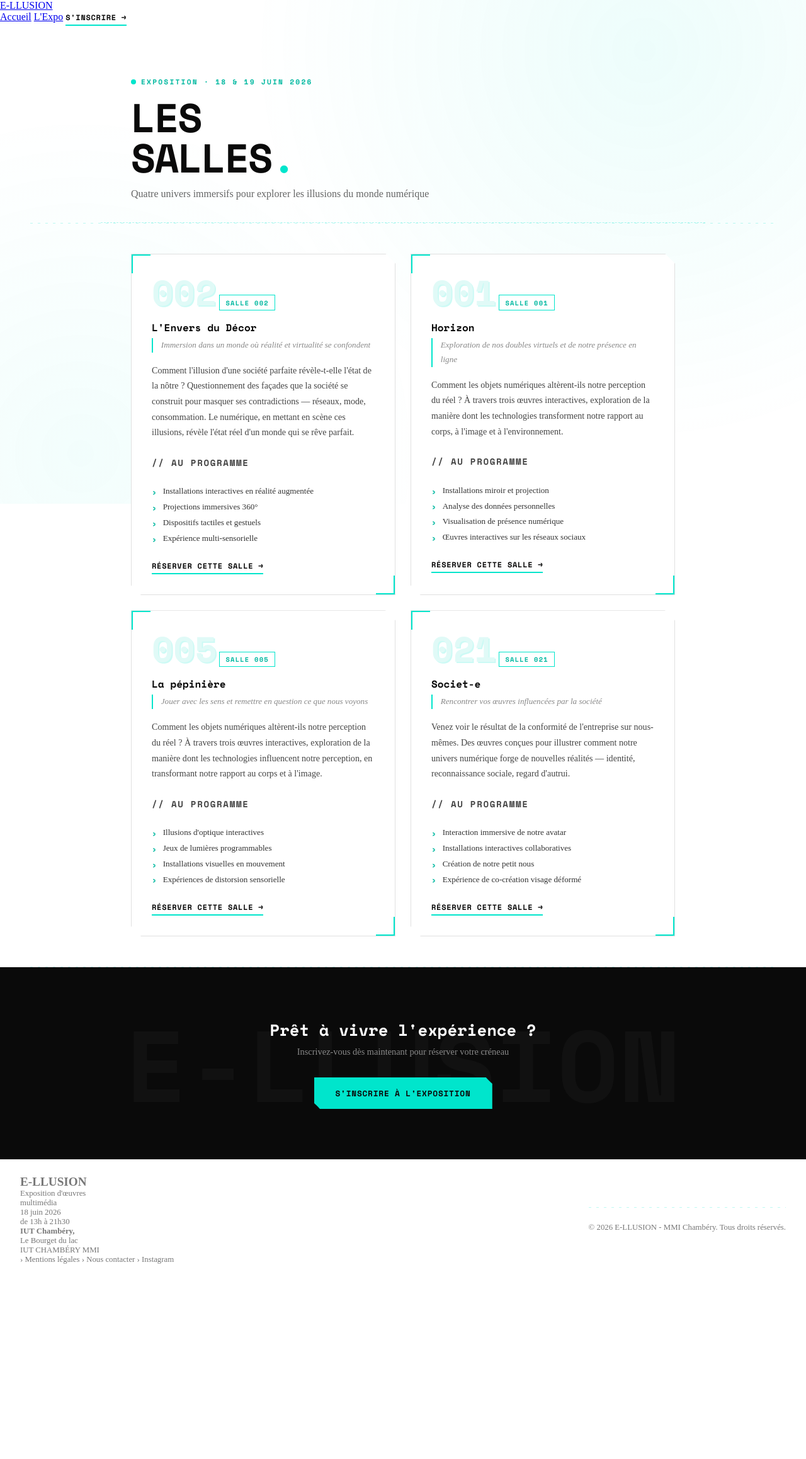
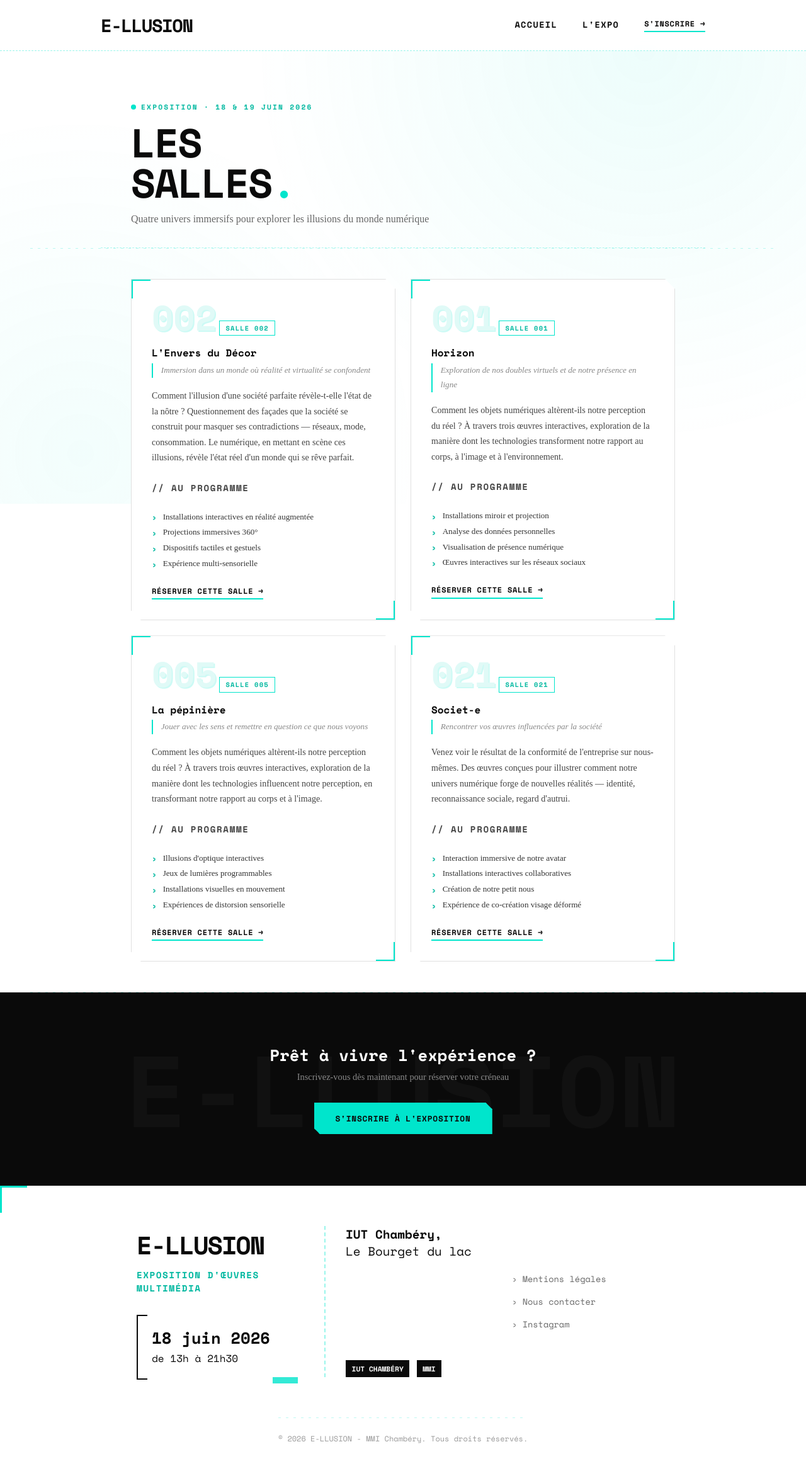
Before and after one commit to Blablacar-alt/SAE.203_2.0, a PHP site: page /salles.php in a window 1280 px wide. Shown: the whole page at 63% size. Before the commit the page ends 2007 px from the top, so only its background shows below. Run offline with PHP 8.4, Linux system fonts and the light colour scheme.

Commit message:
Ajout code style sur le nav et footer

```diff
--- a/style.css
+++ b/style.css
@@ -835,3 +835,238 @@ body {
   .section-title::after { left: 50%; transform: translateX(-50%); }
   .hero-buttons { flex-direction: column; width: 100%; max-width: 260px; gap: 1rem; }
 }
+/* ==========================================
+   ── NAVIGATION (nav.php) ──
+   ========================================== */
+.main-nav {
+  position: sticky;
+  top: 0;
+  z-index: 9999;
+  background: rgba(255, 255, 255, 0.95);
+  backdrop-filter: blur(8px);
+  border-bottom: 1px dashed rgba(0, 229, 204, 0.4);
+  padding: 1.2rem 3rem;
+}
+
+.nav-container {
+  max-width: 960px;
+  margin: 0 auto;
+  display: flex;
+  justify-content: space-between;
+  align-items: center;
+}
+
+.nav-logo {
+  font-family: 'Space Mono', monospace;
+  font-size: 1.8rem;
+  font-weight: 700;
+  color: var(--ink);
+  text-decoration: none;
+  letter-spacing: -0.05em;
+  position: relative;
+  transition: color 0.3s ease;
+}
+
+/* Animation Glitch au survol du logo */
+.nav-logo:hover {
+  color: var(--cyan-dark);
+  animation: glitch-anim 0.3s infinite alternate;
+}
+
+@keyframes glitch-anim {
+  0% { transform: translate(0) skew(0deg); text-shadow: 2px 0 var(--cyan); }
+  20% { transform: translate(-2px, 1px) skew(-2deg); text-shadow: -2px 0 var(--ink); }
+  40% { transform: translate(2px, -1px) skew(2deg); text-shadow: 2px 0 var(--cyan-light); }
+  60% { transform: translate(-1px, 2px) skew(-1deg); text-shadow: -2px 0 var(--cyan); }
+  80% { transform: translate(1px, -2px) skew(1deg); text-shadow: 2px 0 var(--ink); }
+  100% { transform: translate(0) skew(0deg); text-shadow: none; }
+}
+
+.nav-links {
+  display: flex;
+  align-items: center;
+  gap: 2.5rem;
+}
+
+.nav-item {
+  font-family: 'Space Mono', monospace;
+  font-size: 0.85rem;
+  font-weight: 700;
+  letter-spacing: 0.1em;
+  text-transform: uppercase;
+  color: var(--ink);
+  text-decoration: none;
+  position: relative;
+  padding-bottom: 0.2rem;
+}
+
+/* Ligne cyan animée sous les liens */
+.nav-item::after {
+  content: '';
+  position: absolute;
+  width: 0;
+  height: 2px;
+  bottom: 0;
+  left: 0;
+  background-color: var(--cyan);
+  transition: width 0.3s cubic-bezier(0.25, 1, 0.5, 1);
+}
+
+.nav-item:hover::after {
+  width: 100%;
+}
+
+@media (max-width: 768px) {
+  .main-nav { padding: 1rem; }
+  .nav-links { gap: 1rem; }
+  .nav-logo { font-size: 1.2rem; }
+  .nav-item { font-size: 0.75rem; }
+}
+
+/* ==========================================
+   ── FOOTER (footer.php) ──
+   ========================================== */
+.main-footer {
+  background: var(--white);
+  position: relative;
+  padding: 4rem 3rem 1.5rem;
+  overflow: hidden;
+  border-top: 2px solid var(--ink);
+}
+
+/* Coins cyan style affiche en haut à gauche */
+.main-footer::before {
+  content: '';
+  position: absolute;
+  top: 0; left: 0;
+  width: 40px; height: 40px;
+  border-top: 3px solid var(--cyan);
+  border-left: 3px solid var(--cyan);
+}
+
+.footer-grid {
+  max-width: 960px;
+  margin: 0 auto;
+  display: grid;
+  grid-template-columns: repeat(auto-fit, minmax(250px, 1fr));
+  gap: 3rem;
+  margin-bottom: 3rem;
+}
+
+.footer-title {
+  font-family: 'Space Mono', monospace;
+  font-size: 2.5rem;
+  font-weight: 700;
+  color: var(--ink);
+  margin-bottom: 0.5rem;
+  letter-spacing: -0.05em;
+}
+
+.footer-subtitle {
+  font-family: 'Space Mono', monospace;
+  font-size: 0.9rem;
+  font-weight: 700;
+  color: var(--cyan-dark);
+  text-transform: uppercase;
+  letter-spacing: 0.1em;
+  margin-bottom: 2rem;
+}
+
+/* Effet crochet [ ] autour de la date */
+.date-bracket-container {
+  display: inline-block;
+  padding: 1rem 1.5rem;
+  position: relative;
+  font-family: 'Space Mono', monospace;
+}
+
+.date-bracket-container::before {
+  content: '';
+  position: absolute;
+  top: 0; left: 0;
+  width: 15px; height: 100%;
+  border-top: 2px solid var(--ink);
+  border-bottom: 2px solid var(--ink);
+  border-left: 2px solid var(--ink);
+}
+
+.date-bracket-container::after {
+  content: '';
+  position: absolute;
+  bottom: -10px; right: -20px;
+  width: 40px; height: 10px;
+  background: var(--cyan);
+  opacity: 0.8;
+}
+
+.date-text {
+  font-size: 1rem;
+  line-height: 1.6;
+  color: var(--ink);
+}
+
+.date-text .highlight {
+  font-size: 1.6rem;
+  font-weight: 700;
+}
+
+.location-section {
+  border-left: 2px dashed rgba(0, 229, 204, 0.4);
+  padding-left: 2rem;
+  display: flex;
+  flex-direction: column;
+  justify-content: space-between;
+}
+
+.location-text {
+  font-family: 'Space Mono', monospace;
+  font-size: 1.2rem;
+  line-height: 1.4;
+  color: var(--ink);
+}
+
+.logo-placeholder {
+  display: inline-block;
+  font-family: 'Space Mono', monospace;
+  font-size: 0.7rem;
+  font-weight: 700;
+  background: var(--ink);
+  color: var(--white);
+  padding: 0.3rem 0.6rem;
+  margin-right: 0.5rem;
+  margin-top: 2rem;
+}
+
+.links-section {
+  display: flex;
+  flex-direction: column;
+  gap: 1rem;
+  justify-content: center;
+}
+
+.footer-link {
+  font-family: 'Space Mono', monospace;
+  font-size: 0.85rem;
+  color: #666;
+  text-decoration: none;
+  transition: color 0.3s, transform 0.3s;
+  display: inline-block;
+}
+
+.footer-link:hover {
+  color: var(--cyan-dark);
+  transform: translateX(5px);
+}
+
+.footer-bottom {
+  max-width: 960px;
+  margin: 0 auto;
+  text-align: center;
+  font-family: 'Space Mono', monospace;
+  font-size: 0.75rem;
+  color: #999;
+}
+
+@media (max-width: 768px) {
+  .location-section { border-left: none; padding-left: 0; }
+}
```
